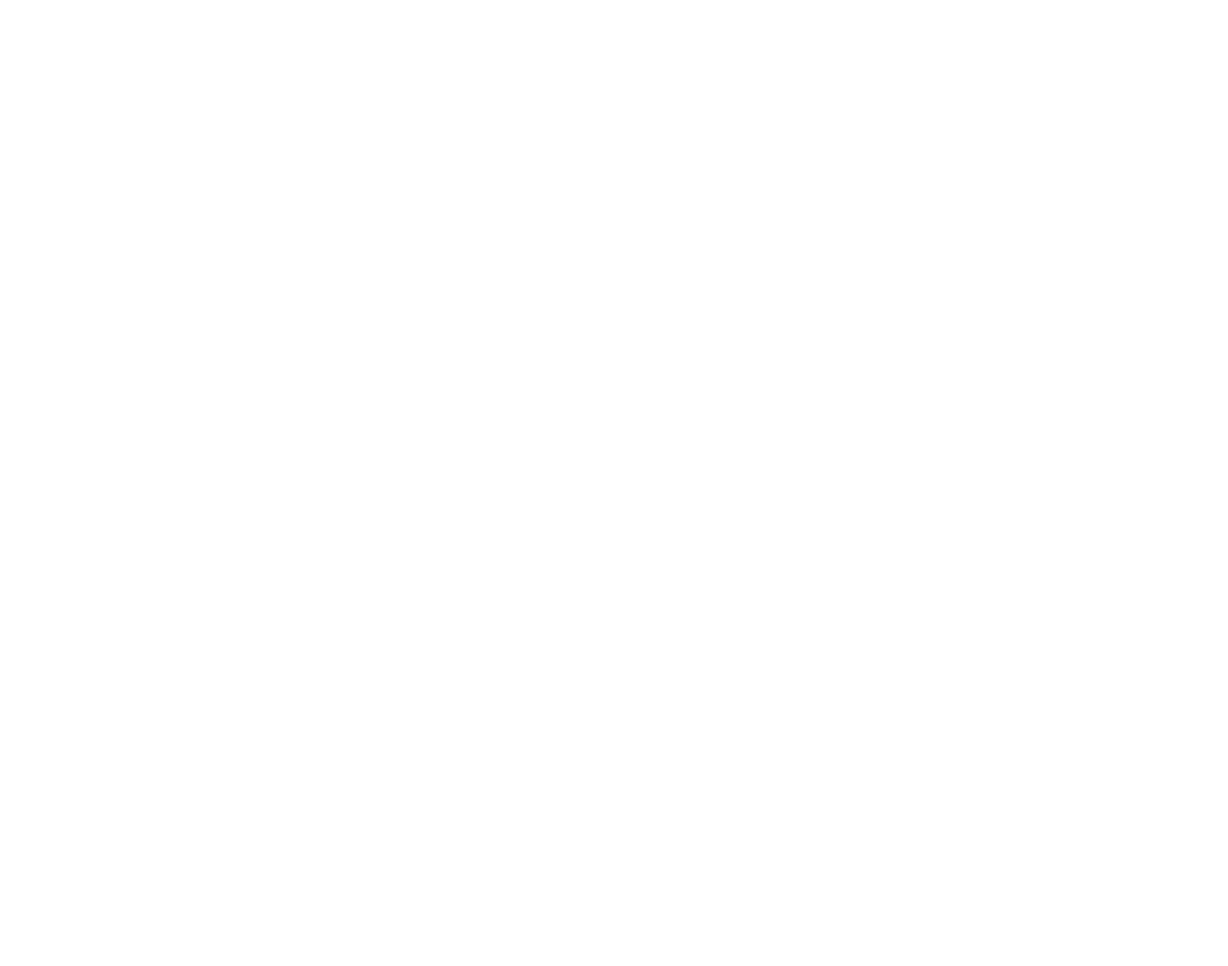
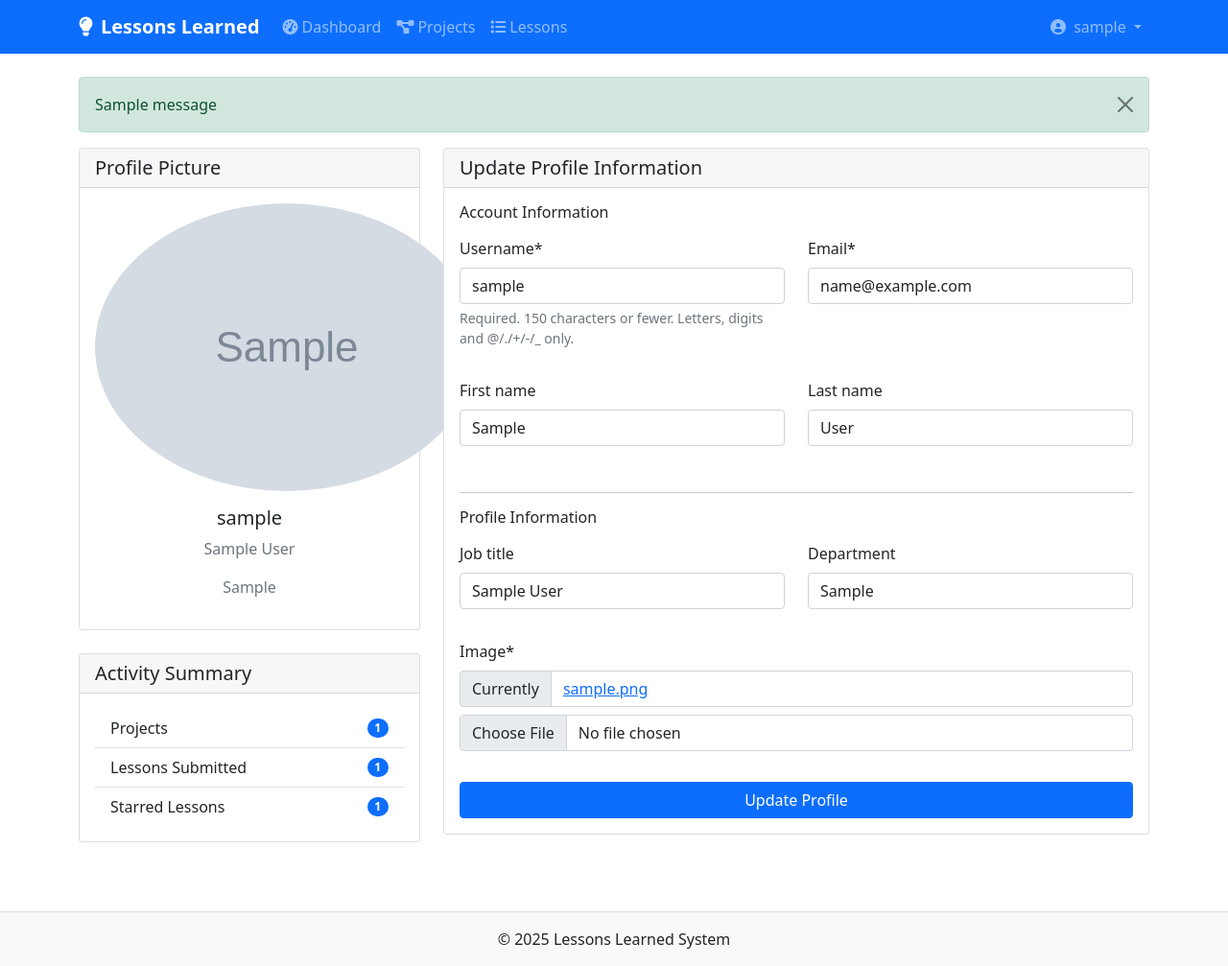
Before and after one commit to avishekpaul1310/lessons_learned_register, a Django app: page /profile/ in a window 1280 px wide. Before the commit the page is empty. Shown: the whole page at 96% size. Before the commit the page ends 800 px from the top, so only its background shows below. Run offline with Django 5.2, Linux system fonts and the light colour scheme; a user stored in the database is signed in; tables that the repository leaves empty hold one stand-in row (values such as "Sample post"); grey boxes marked "Sample" are stand-in pictures; one stand-in notice (Sample message) is shown; some libraries are stand-ins or nearby versions.

Commit message:
Enhance base template with Bootstrap and Font Awesome for improved styling and layout

````diff
--- a/templates/base.html
+++ b/templates/base.html
@@ -3,32 +3,113 @@
 <head>
     <meta charset="UTF-8">
     <meta name="viewport" content="width=device-width, initial-scale=1.0">
-    <title>{% block title %}Lessons Learned System{% endblock %}
+    <title>{% block title %}Lessons Learned System{% endblock %}</title>
 
-## 5. Forms and Filters
+    <!-- Bootstrap CSS from CDN (no static files needed) -->
+    <link href="https://cdn.jsdelivr.net/npm/bootstrap@5.1.3/dist/css/bootstrap.min.css" rel="stylesheet">
 
-### Project Forms (`projects/forms.py`)
-```python
-from django import forms
-from django.contrib.auth.models import User
-from .models import Project, ProjectRole
+    <!-- Font Awesome from CDN -->
+    <link rel="stylesheet" href="https://cdnjs.cloudflare.com/ajax/libs/font-awesome/6.0.0-beta3/css/all.min.css">
 
-class ProjectForm(forms.ModelForm):
-    class Meta:
-        model = Project
-        fields = ['name', 'description', 'start_date', 'end_date', 'is_active']
-        widgets = {
-            'start_date': forms.DateInput(attrs={'type': 'date'}),
-            'end_date': forms.DateInput(attrs={'type': 'date'}),
-            'description': forms.Textarea(attrs={'rows': 4}),
+    <style>
+        /* Basic styles to keep things working without static files */
+        body {
+            display: flex;
+            flex-direction: column;
+            min-height: 100vh;
         }
+        main {
+            flex: 1;
+        }
+        .navbar-brand {
+            font-weight: 600;
+        }
+    </style>
 
-class ProjectRoleForm(forms.Form):
-    user = forms.ModelChoiceField(
-        queryset=User.objects.all().order_by('username'),
-        widget=forms.Select(attrs={'class': 'form-control select2'})
-    )
-    role = forms.ChoiceField(
-        choices=ProjectRole.ROLE_CHOICES,
-        widget=forms.Select(attrs={'class': 'form-control'})
-    )
+    {% block extra_css %}{% endblock %}
+</head>
+<body>
+    <header>
+        <nav class="navbar navbar-expand-lg navbar-dark bg-primary">
+            <div class="container">
+                <a class="navbar-brand" href="/">
+                    <i class="fas fa-lightbulb me-2"></i>Lessons Learned
+                </a>
+                <button class="navbar-toggler" type="button" data-bs-toggle="collapse" data-bs-target="#navbarNav">
+                    <span class="navbar-toggler-icon"></span>
+                </button>
+                <div class="collapse navbar-collapse" id="navbarNav">
+                    <ul class="navbar-nav me-auto">
+                        {% if user.is_authenticated %}
+                        <li class="nav-item">
+                            <a class="nav-link" href="/">
+                                <i class="fas fa-tachometer-alt me-1"></i>Dashboard
+                            </a>
+                        </li>
+                        <li class="nav-item">
+                            <a class="nav-link" href="/projects/">
+                                <i class="fas fa-project-diagram me-1"></i>Projects
+                            </a>
+                        </li>
+                        <li class="nav-item">
+                            <a class="nav-link" href="/lessons/">
+                                <i class="fas fa-list me-1"></i>Lessons
+                            </a>
+                        </li>
+                        {% endif %}
+                    </ul>
+                    <ul class="navbar-nav">
+                        {% if user.is_authenticated %}
+                        <li class="nav-item dropdown">
+                            <a class="nav-link dropdown-toggle" href="#" id="userDropdown" role="button" data-bs-toggle="dropdown">
+                                <i class="fas fa-user-circle me-1"></i>
+                                {{ user.username }}
+                            </a>
+                            <ul class="dropdown-menu dropdown-menu-end">
+                                <li><a class="dropdown-item" href="/profile/">Profile</a></li>
+                                {% if user.is_staff %}
+                                <li><a class="dropdown-item" href="/admin/">Admin</a></li>
+                                {% endif %}
+                                <li><hr class="dropdown-divider"></li>
+                                <li><a class="dropdown-item" href="/logout/">Logout</a></li>
+                            </ul>
+                        </li>
+                        {% else %}
+                        <li class="nav-item">
+                            <a class="nav-link" href="/login/">Login</a>
+                        </li>
+                        <li class="nav-item">
+                            <a class="nav-link" href="/register/">Register</a>
+                        </li>
+                        {% endif %}
+                    </ul>
+                </div>
+            </div>
+        </nav>
+    </header>
+
+    <main class="container mt-4 mb-5">
+        {% if messages %}
+            {% for message in messages %}
+            <div class="alert alert-{{ message.tags }} alert-dismissible fade show">
+                {{ message }}
+                <button type="button" class="btn-close" data-bs-dismiss="alert" aria-label="Close"></button>
+            </div>
+            {% endfor %}
+        {% endif %}
+
+        {% block content %}{% endblock %}
+    </main>
+
+    <footer class="bg-light py-3 mt-auto border-top">
+        <div class="container text-center">
+            <p class="mb-0">&copy; 2025 Lessons Learned System</p>
+        </div>
+    </footer>
+
+    <!-- Bootstrap JS Bundle with Popper -->
+    <script src="https://cdn.jsdelivr.net/npm/bootstrap@5.1.3/dist/js/bootstrap.bundle.min.js"></script>
+
+    {% block extra_js %}{% endblock %}
+</body>
+</html>
````
